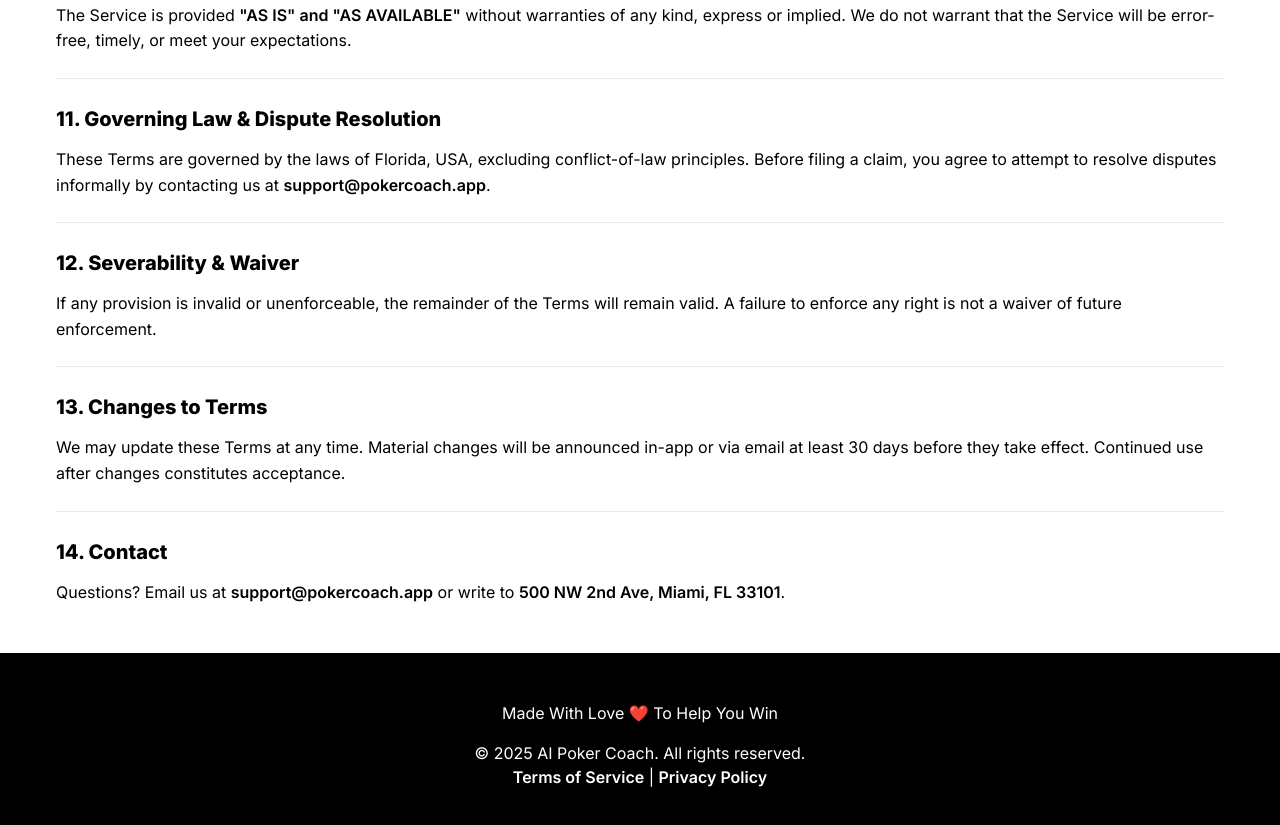
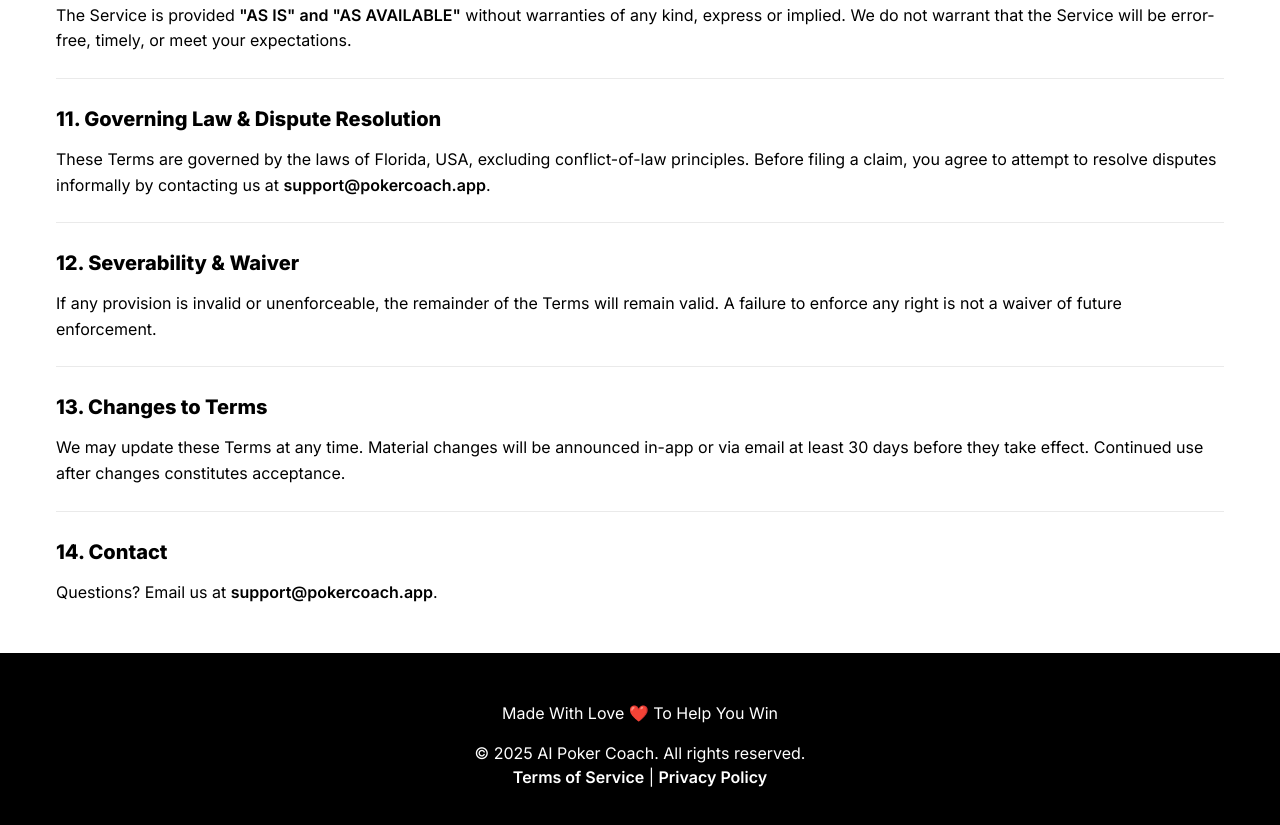
Before and after one commit to orianlevit/ai-poker-coach-landing, a plain HTML site: page terms.html in a window 1280 px wide. Shown: the part 1943-2768 px from the top of the page. Drawn offline with Linux system fonts and the light colour scheme.

Commit message:
remove company address

```diff
--- a/terms.html
+++ b/terms.html
@@ -153,7 +153,7 @@
 
             <hr>
             <h3>14. Contact</h3>
-            <p>Questions? Email us at <strong>support@pokercoach.app</strong> or write to <strong>500 NW 2nd Ave, Miami, FL 33101</strong>.</p>
+            <p>Questions? Email us at <strong>support@pokercoach.app</strong>.</p>
         </div>
     </main>
 
```
Also changed, not shown: 2 other files.
